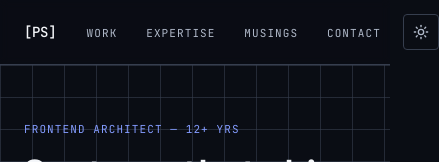
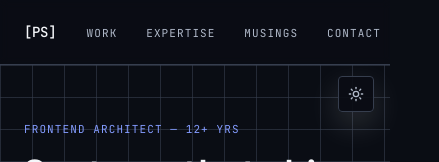
Before and after one commit to 1n4NO/pratik-portfolio, a Next.js app: page / in a window 390 px wide. Shown: the top 162 px of the page, 439 px wide, since content can reach past the window. Built offline with nearby package versions, Linux system fonts and the light colour scheme.

Commit message:
responsive theme toggle

```diff
--- a/app/globals.css
+++ b/app/globals.css
@@ -105,6 +105,18 @@ body {
 .header-link:hover::before,
 .header-link:focus-visible::before {
   transform: scaleX(1);
+}
+
+@media (max-width: 435px) {
+  .theme-toggle {
+    position: fixed;
+    top: 4.75rem;
+    right: 1rem;
+    z-index: 50;
+    background-color: rgb(var(--color-paper) / 0.9);
+    box-shadow: 0 12px 32px rgb(var(--color-ink) / 0.16);
+    backdrop-filter: blur(10px);
+  }
 }
 
 @keyframes header-link-heave {
--- a/components/layout/ThemeToggle.tsx
+++ b/components/layout/ThemeToggle.tsx
@@ -32,7 +32,7 @@ export function ThemeToggle() {
       onClick={toggleTheme}
       aria-label={isDark ? "Switch to light mode" : "Switch to dark mode"}
       title={isDark ? "Light mode" : "Dark mode"}
-      className="inline-flex h-9 w-9 shrink-0 items-center justify-center rounded border border-line text-ink-soft transition-colors hover:border-line-strong hover:text-ink focus-ring"
+      className="theme-toggle inline-flex h-9 w-9 shrink-0 items-center justify-center rounded border border-line text-ink-soft transition-colors hover:border-line-strong hover:text-ink focus-ring"
     >
       {isDark ? <Sun size={16} aria-hidden="true" /> : <Moon size={16} aria-hidden="true" />}
     </button>
```
